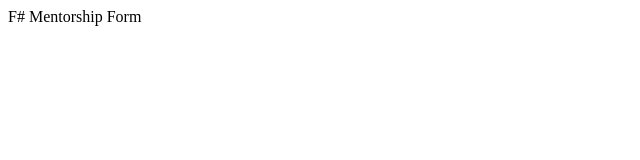
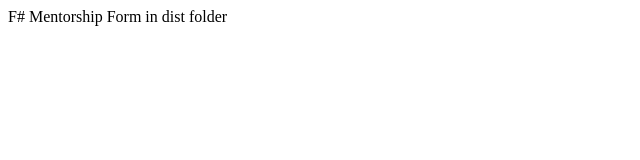
Before and after one commit to fsharp-mentorship/mentorship-form, a plain HTML site: page dist/index.html in a window 1280 px wide. Shown: the whole page, without its empty margins (0-640 px from the left). Drawn offline with Linux system fonts and the light colour scheme.

Commit message:
Move site to dist folder

```diff
--- a/index.html
+++ b/dist/index.html
@@ -7,6 +7,6 @@
     <title>F# Mentorship Form</title>
 </head>
 <body>
-    <div>F# Mentorship Form</div>
+    <div>F# Mentorship Form in dist folder</div>
 </body>
 </html>
```
